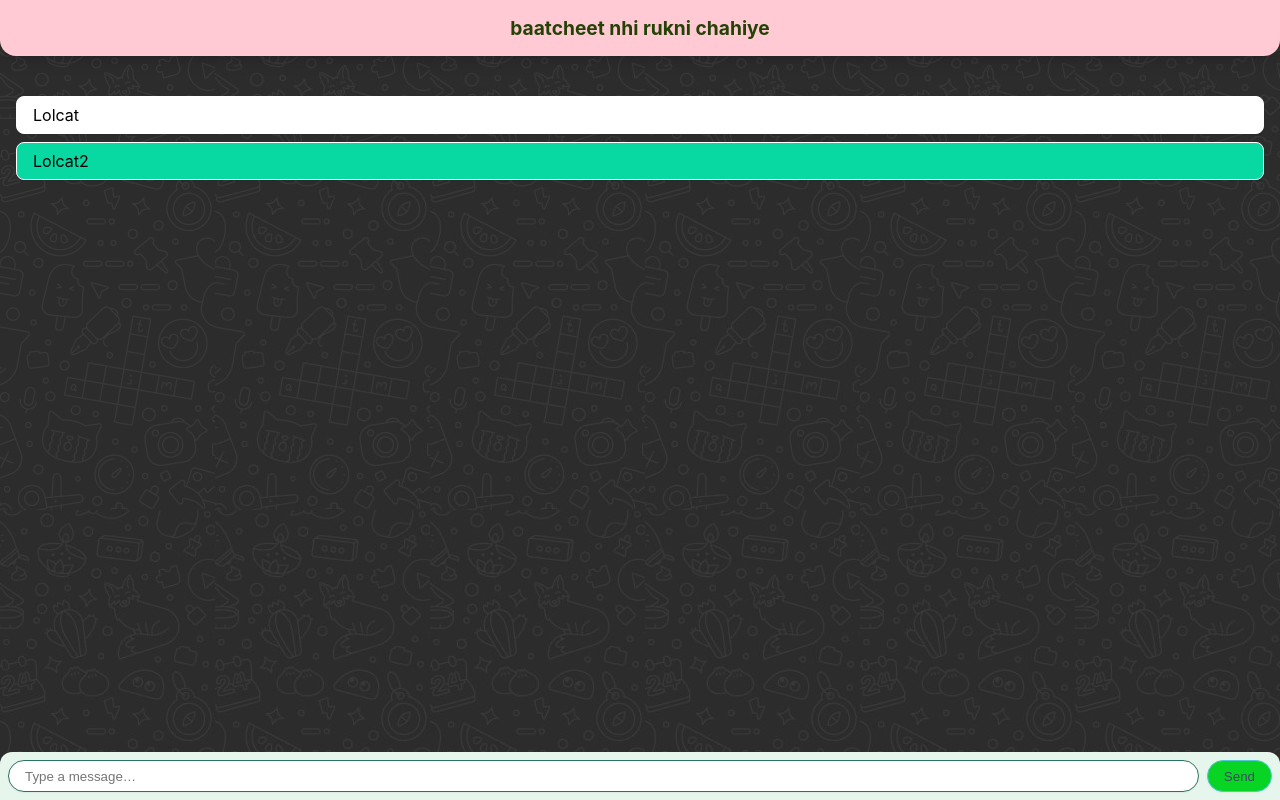
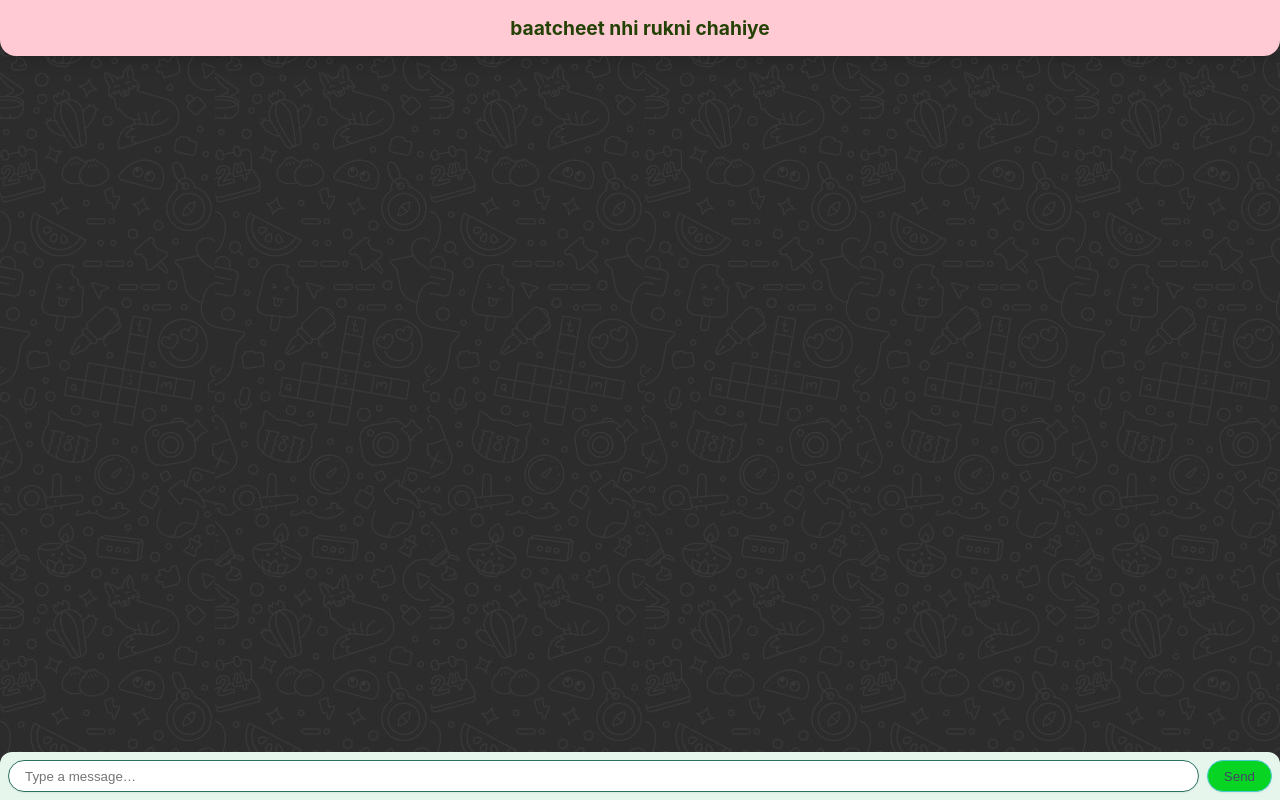
Before and after one commit to kartikey2004-git/K-chat.github.io, a website: page index.html in a window 1280 px wide. Drawn offline with nearby package versions, Linux system fonts and the light colour scheme; no server answers.

Commit message:
Remove dummy messages

```diff
--- a/index.html
+++ b/index.html
@@ -87,7 +87,7 @@
   </head>
   <body>
     <header id="header">baatcheet nhi rukni chahiye</header>
-    <ul id="messages"><li>Lolcat</li><li>Lolcat2</li></ul>
+    <ul id="messages"></ul>
     <form id="form" action>
       <input id="input" placeholder="Type a message…" autocomplete="off" /><button>Send</button>
     </form>
```
